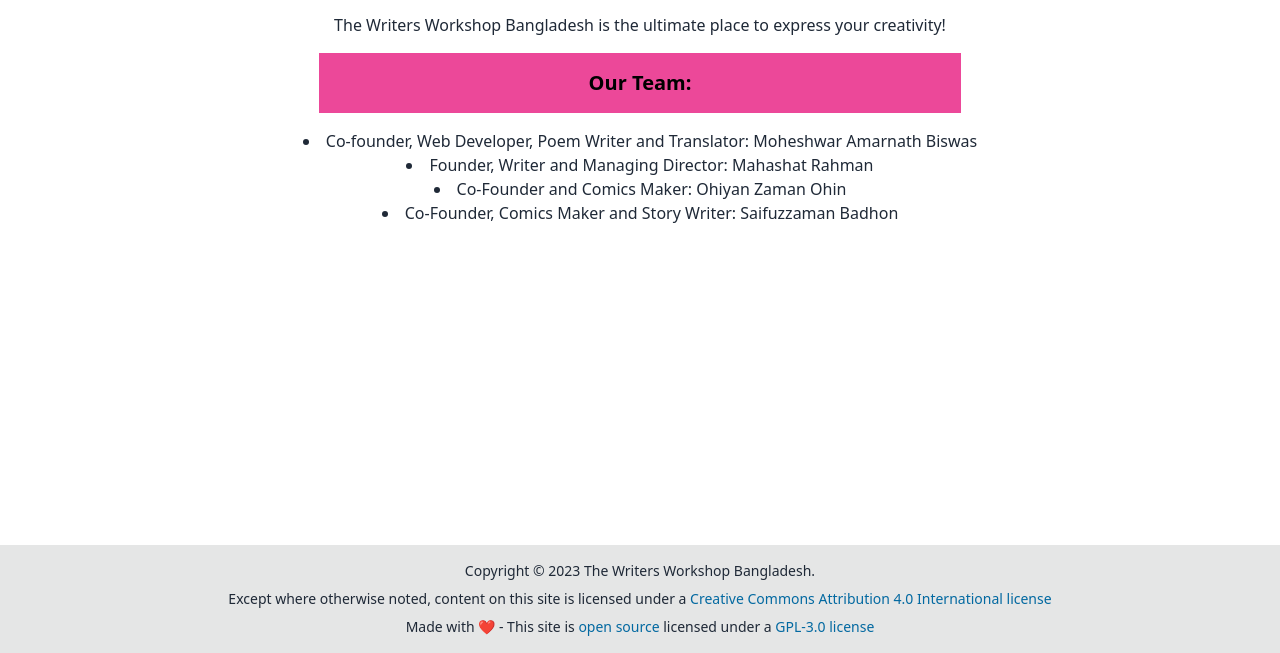
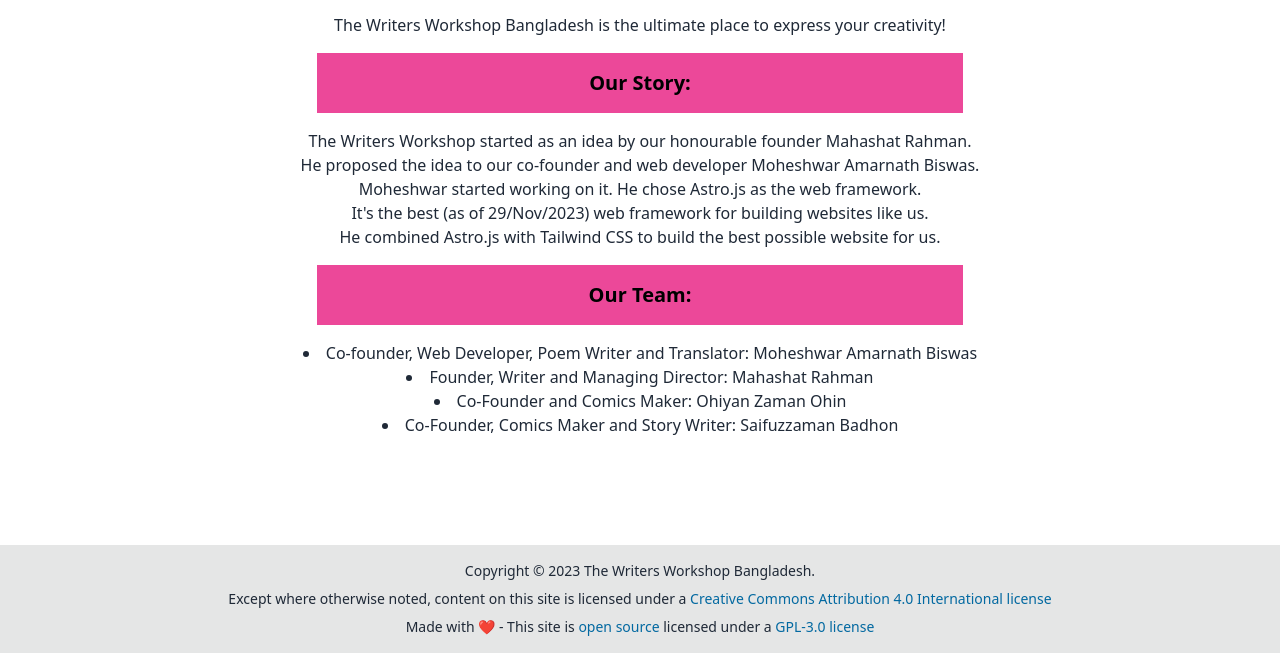
Before and after one commit to thewritersworkshopbd/website, an Astro site: page /about in a window 1280 px wide. Shown: the part 147-800 px from the top of the page. Built offline with nearby package versions, Linux system fonts and the light colour scheme; Astro itself is replaced by a stand-in of ours.

Commit message:
about: added our story

```diff
--- a/src/pages/about/index.astro
+++ b/src/pages/about/index.astro
@@ -18,6 +18,20 @@ const slogan = "Express your creativity!";
       creativity!
     </p>
     <h2 class="text-md heading-text sm:text-xl">
+      Our Story:
+    </h2>
+    <p>
+      The Writers Workshop started as an idea by our honourable founder Mahashat Rahman.
+      <br>
+      He proposed the idea to our co-founder and web developer Moheshwar Amarnath Biswas.
+      <br>
+      Moheshwar started working on it. He chose Astro.js as the web framework.
+      <br>
+      It's the best (as of 29/Nov/2023) web framework for building websites like us.
+      <br>
+      He combined Astro.js with Tailwind CSS to build the best possible website for us.
+    </p>
+    <h2 class="text-md heading-text sm:text-xl">
       Our Team:
     </h2>
     <ul class="sm:list-inside sm:list-disc">
```
